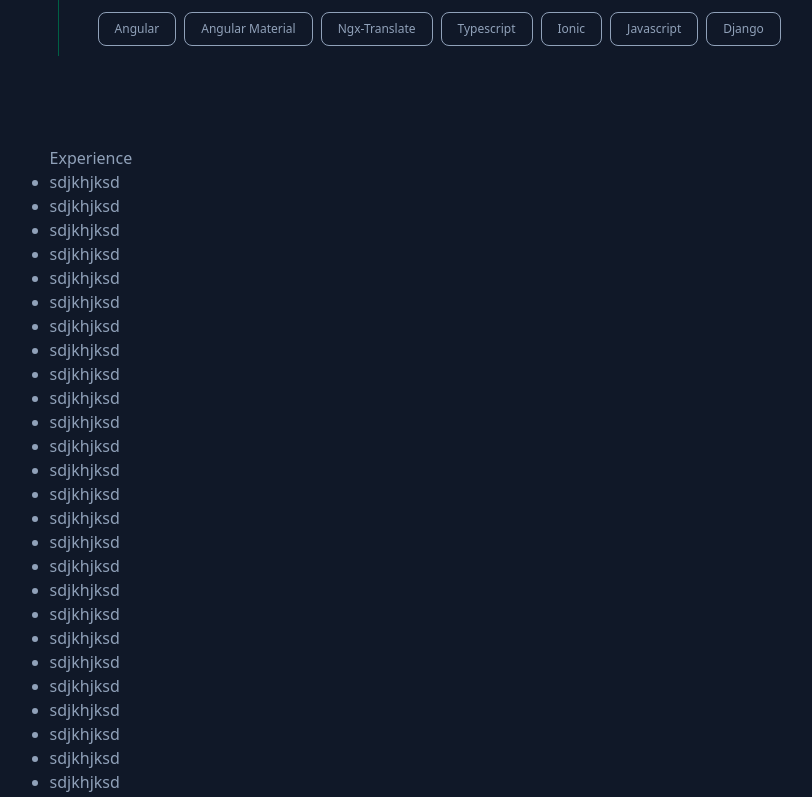
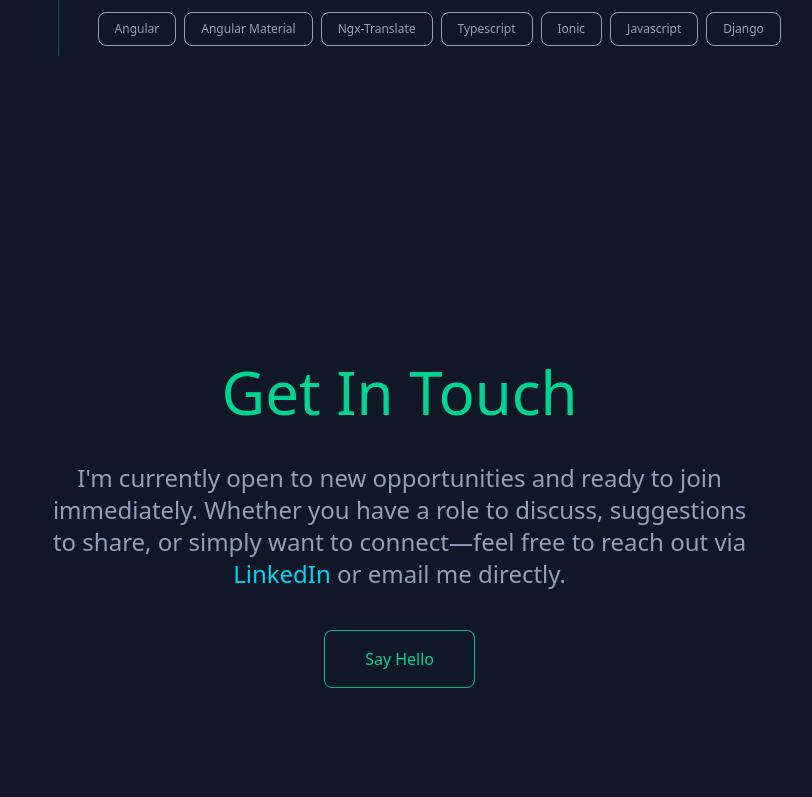
Before and after one commit to sujithsavithryma/Portfolio, a Vue app: page / in a window 1280 px wide. Shown: the part 2632-3429 px from the top of the page, without its empty margins (152-964 px from the left). Built offline with nearby package versions, Linux system fonts and the light colour scheme.

Commit message:
Contact added

```diff
--- a/src/components/Contact.vue
+++ b/src/components/Contact.vue
@@ -1,54 +1,19 @@
 <template>
-     <section id="contact" class="min-h-screen">
-        <div>Experience</div>
-        <div>
-            <ul class="list-disc">
-                <li>sdjkhjksd</li>
-                <li>sdjkhjksd</li>
-                <li>sdjkhjksd</li>
-                <li>sdjkhjksd</li>
-                <li>sdjkhjksd</li>
-                <li>sdjkhjksd</li>
-                <li>sdjkhjksd</li>
-                <li>sdjkhjksd</li>
-                <li>sdjkhjksd</li>
-                <li>sdjkhjksd</li>
-                <li>sdjkhjksd</li>
-                <li>sdjkhjksd</li>
-                <li>sdjkhjksd</li>
-                <li>sdjkhjksd</li>
-                <li>sdjkhjksd</li>
-                <li>sdjkhjksd</li>
-                <li>sdjkhjksd</li>
-                <li>sdjkhjksd</li>
-                <li>sdjkhjksd</li>
-                <li>sdjkhjksd</li>
-                <li>sdjkhjksd</li>
-                <li>sdjkhjksd</li>
-                <li>sdjkhjksd</li>
-                <li>sdjkhjksd</li>
-                <li>sdjkhjksd</li>
-                <li>sdjkhjksd</li>
-                <li>sdjkhjksd</li>
-                <li>sdjkhjksd</li>
-                <li>sdjkhjksd</li>
-                <li>sdjkhjksd</li>
-                <li>sdjkhjksd</li>
-                <li>sdjkhjksd</li>
-                <li>sdjkhjksd</li>
-                <li>sdjkhjksd</li>
-                <li>sdjkhjksd</li>
-                <li>sdjkhjksd</li>
-                <li>sdjkhjksd</li>
-                <li>sdjkhjksd</li>
-                <li>sdjkhjksd</li>
-                <li>sdjkhjksd</li>
-                <li>sdjkhjksd</li>
-                <li>sdjkhjksd</li>
-                <li>sdjkhjksd</li>
-                <li>sdjkhjksd</li>
-                <li>sdjkhjksd</li>
-        </ul>
-    </div>
-     </section>
+    <section id="contact" class="min-h-screen py-54 max-w-[700px] text-center">
+        <h3 class="text-6xl text-emerald-400 mb-10">Get In Touch</h3>
+        <div class="flex flex-col mb-10 text-center">
+            <p class="text-2xl">I'm currently open to new opportunities and ready to join immediately. Whether you have
+                a role to discuss, suggestions to share, or simply want to connect—feel free to reach out via
+                <a class="link text-cyan-400
+                    after:bg-cyan-400"
+                    href="https://www.linkedin.com/in/sujithma/">LinkedIn</a> or email me directly.</p>
+        </div>
+        <button
+            class="py-4 px-10 border-1 border-emerald-500 rounded-lg
+            text-emerald-400 relative cursor-pointer
+            transition-all gradient-before">
+            <a href="mailto:sujithma1992@gmail.com">Say Hello</a>
+
+        </button>
+    </section>
 </template>
--- a/src/components/Experience.vue
+++ b/src/components/Experience.vue
@@ -76,7 +76,7 @@
 </script>
 <template>
     <section id="experience" class="min-h-screen py-10">
-        <h3 class="text-3xl text-emerald-400 mb-10">Work Experience</h3>
+        <h3 class="text-3xl text-emerald-400 mb-10 text-center">Work Experience</h3>
         <div class="px-2">
             <ul
                 class="relative before:absolute before:top-[10px] before:left-[0] before:border-l-1  before:border-emerald-800 before:h-full ">
--- a/src/style.css
+++ b/src/style.css
@@ -1,4 +1,4 @@
-@import 'tailwindcss';
+@import "tailwindcss";
 
 .fade-enter-active,
 .fade-leave-active {
@@ -33,3 +33,46 @@
   transform: translateX(0);
   opacity: 1;
 }
+.gradient-before {
+  overflow: hidden;
+}
+.gradient-before::before {
+  @apply absolute top-[-125%] left-[-15%] w-[140%] h-[350%] content-[''];
+  z-index: -2;
+  background-image: conic-gradient(
+    from 90deg,
+    var(--color-gray-900) 80%,
+    var(--color-emerald-500) 90%,
+    var(--color-gray-900) 100%
+  );
+  opacity: 0;
+}
+
+.gradient-before:hover::before {
+  opacity: 1;
+  animation: rotate 4s infinite linear;
+}
+
+.gradient-before::after {
+  z-index: -1;
+  @apply absolute content-[''] w-[97%] h-[94%] top-[2%] left-[2%] rounded-lg bg-gray-900;
+}
+
+.link {
+  @apply relative;
+}
+
+.link::after {
+  @apply content-[''] absolute w-[0] h-[1px] bottom-[-2px] left-[0];
+  transition: width 0.3s ease 0s, left 0.3s ease 0s;
+}
+
+.link:hover::after {
+  width: 100%;
+}
+
+@keyframes rotate {
+  100% {
+    transform: rotate(360deg);
+  }
+}
```
